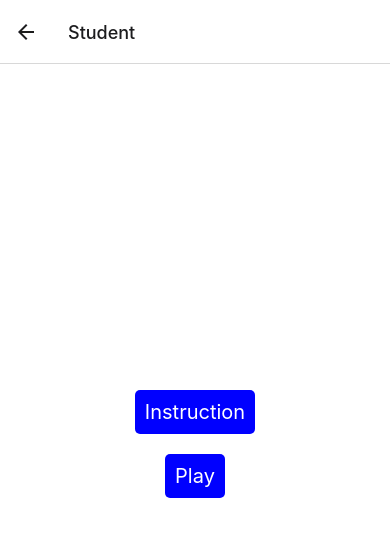
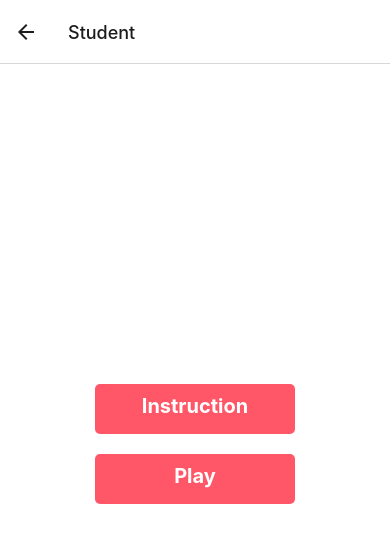
Before and after one commit to twenty4-lee/WICShackathon, a React Native app: screen /Student in a window 390 px wide. Shown: the top 542 px of the page. Built offline with nearby package versions, Linux system fonts and the light colour scheme.

Commit message:
design modification

```diff
--- a/App.js
+++ b/App.js
@@ -43,7 +43,7 @@ function HomeScreen({ navigation }) {
 const styles = StyleSheet.create({
   container: {
     flex: 1,
-    backgroundColor: '#fff',
+    backgroundColor: '#FFFFEE',
     alignItems: 'center',
     justifyContent: 'center',
   },
@@ -53,12 +53,13 @@ const styles = StyleSheet.create({
     marginBottom: 20
   },
   button: {
-    backgroundColor: 'blue',
+    backgroundColor: '#245DB1',
     padding: 10,
     borderRadius: 5
   },
   buttonText: {
-    color: 'white',
-    fontSize: 20
+    color: '#fff',
+    fontWeight: 'bold',
+    fontSize: 16,
   }
 });
--- a/GameScreen.js
+++ b/GameScreen.js
@@ -5,6 +5,8 @@ export default function GameScreen() {
   const [goalNumber, setGoalNumber] = useState(0);
   const [cards, setCards] = useState([]);
   const [result, setResult] = useState([]);
+  const [score, setScore] = useState(0);
+
 
   // generate a random number between 1 and 16 for the goal number
   useEffect(() => {
@@ -72,6 +74,9 @@ export default function GameScreen() {
 
   return (
   <View style={styles.container}>
+    <View style={styles.scoreboard}>
+      <Text style={styles.scoreboardText}>Score: {score}</Text>
+    </View>
     <View style={styles.resultContainer}>
   {result.map((number, index) => (
     <Text key={index} style={styles.resultText}>{number}</Text>
--- a/LoginScreen.js
+++ b/LoginScreen.js
@@ -87,7 +87,7 @@ const styles = StyleSheet.create({
     paddingVertical: 10,
   },
   createAccountText: {
-    color: '#007aff',
+    color: '#00A5E3',
     fontWeight: 'bold',
     fontSize: 16,
   },
@@ -98,7 +98,7 @@ const styles = StyleSheet.create({
     paddingVertical: 10,
   },
   continueAsGuestText: {
-    color: '#4DA2FF',
+    color: '#FFBF65',
     fontWeight: 'bold',
     fontSize: 16,
   },
--- a/StudentScreen.js
+++ b/StudentScreen.js
@@ -35,13 +35,17 @@ const styles = StyleSheet.create({
     marginBottom: 30,
   },
   button: {
-    backgroundColor: 'blue',
+    backgroundColor: '#FF5768',
     padding: 10,
     borderRadius: 5,
     marginBottom: 20,
+    width: 200, // add fixed width
+    height: 50, // add fixed height
   },
   buttonText: {
+    fontWeight: 'bold',
     color: 'white',
     fontSize: 20,
+    textAlign: 'center',
   },
 });
```
Also changed, not shown: assets/logo.png.
